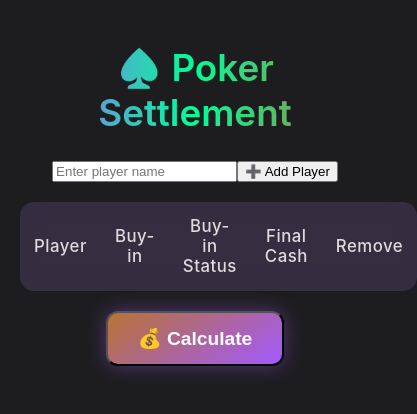
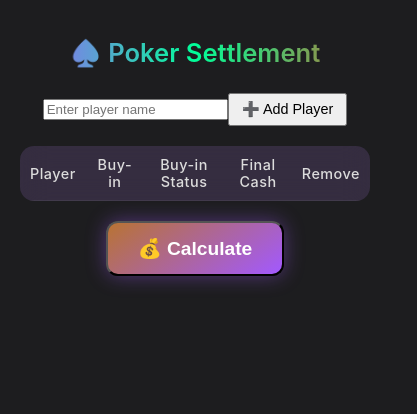
Before and after one commit to azzixx/poker-settlement, a React (Create React App) app in the folder poker-app/frontend/: page / in a window 390 px wide. Shown: the top 414 px of the page, 417 px wide, since content can reach past the window. Built offline with nearby package versions, Linux system fonts and the light colour scheme.

Commit message:
added responsive to mobile

```diff
--- a/poker-app/frontend/src/App.css
+++ b/poker-app/frontend/src/App.css
@@ -286,3 +286,57 @@ button[style]:hover {
   transform: scale(1.06);
   box-shadow: 0 0 16px rgba(37, 211, 102, 0.9);
 }
+
+
+/* Make tables scrollable on small screens */
+@media (max-width: 768px) {
+  table {
+    display: block;
+    width: 100%;
+    overflow-x: auto;
+    -webkit-overflow-scrolling: touch;
+  }
+
+  th, td {
+    font-size: 0.9rem;
+    padding: 10px;
+  }
+
+  .buyin-controls input {
+    width: 70px;
+  }
+
+  .final-cash-cell input {
+    width: 90px;
+  }
+
+  /* Stack results vertically */
+  .results-container {
+    flex-direction: column;
+    gap: 15px;
+  }
+}
+
+/* For very small phones (iPhone SE, etc.) */
+@media (max-width: 480px) {
+  h1 {
+    font-size: 1.6rem;
+  }
+
+  button,
+  .buyin-controls button {
+    padding: 6px 12px;
+    font-size: 0.9rem;
+  }
+
+  .results-box {
+    padding: 15px;
+  }
+
+  .player-card,
+  .settlement-card,
+  .buyin-card {
+    font-size: 0.9rem;
+    padding: 10px;
+  }
+}
```
